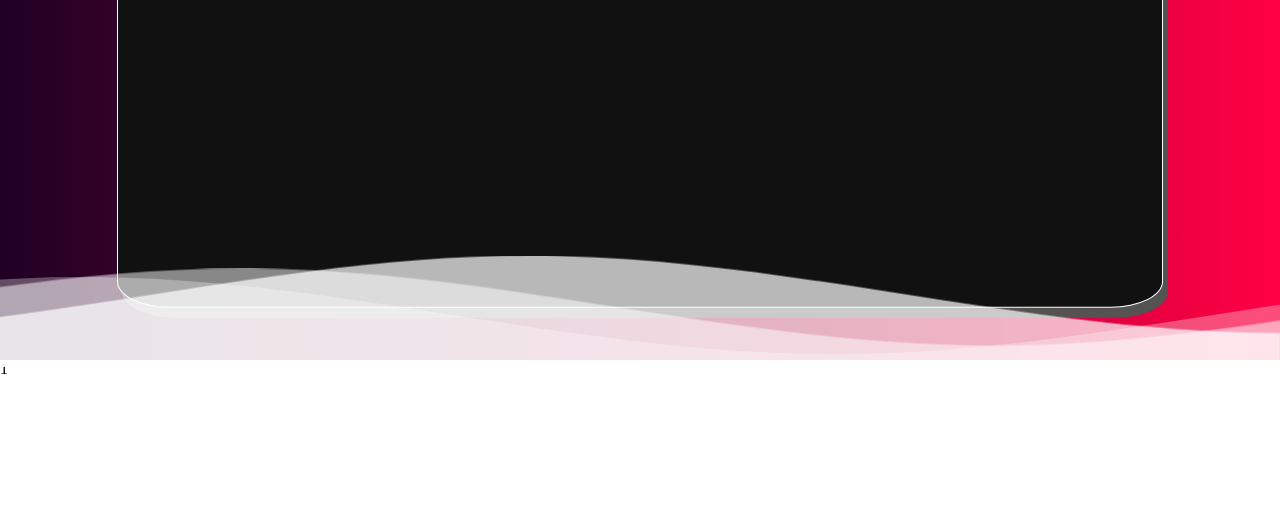
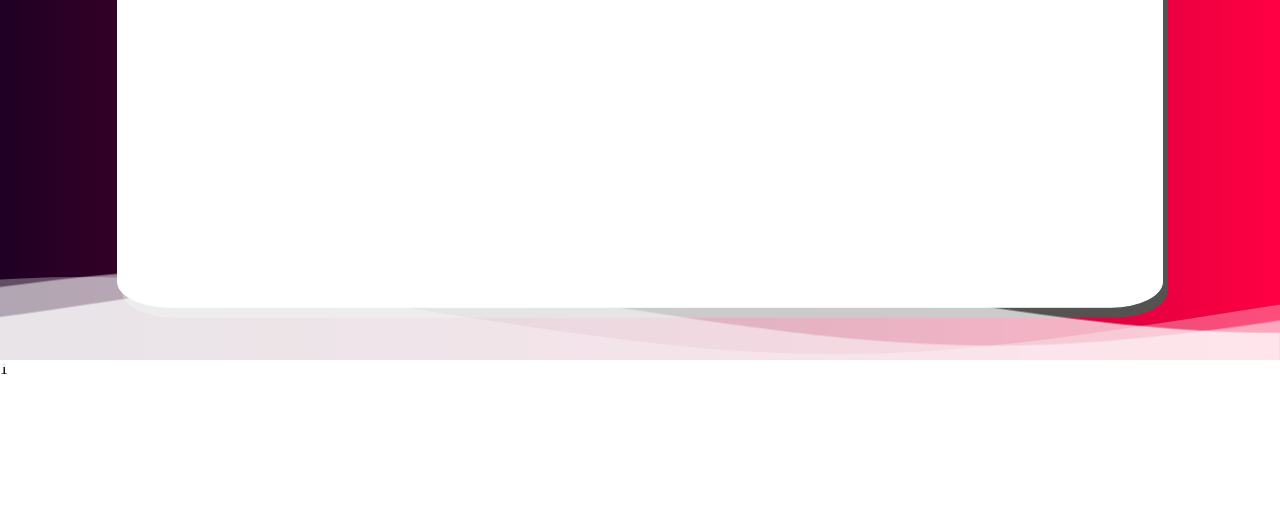
Before and after one commit to MarcoBitencourt/marcobit, a plain HTML site: page index.html in a window 1280 px wide. Shown: the part 273-800 px from the top of the page. Drawn offline with Linux system fonts and the light colour scheme.

Commit message:
Update style.css

```diff
--- a/style.css
+++ b/style.css
@@ -109,7 +109,7 @@ font-size:24px;
     border: 1px solid;
     padding: 10px;
     box-shadow: 5px 10px rgb(85, 82, 82);
-    background: #111;
+    background: #FFF;
     border-radius: 5%;
 
 }
```
